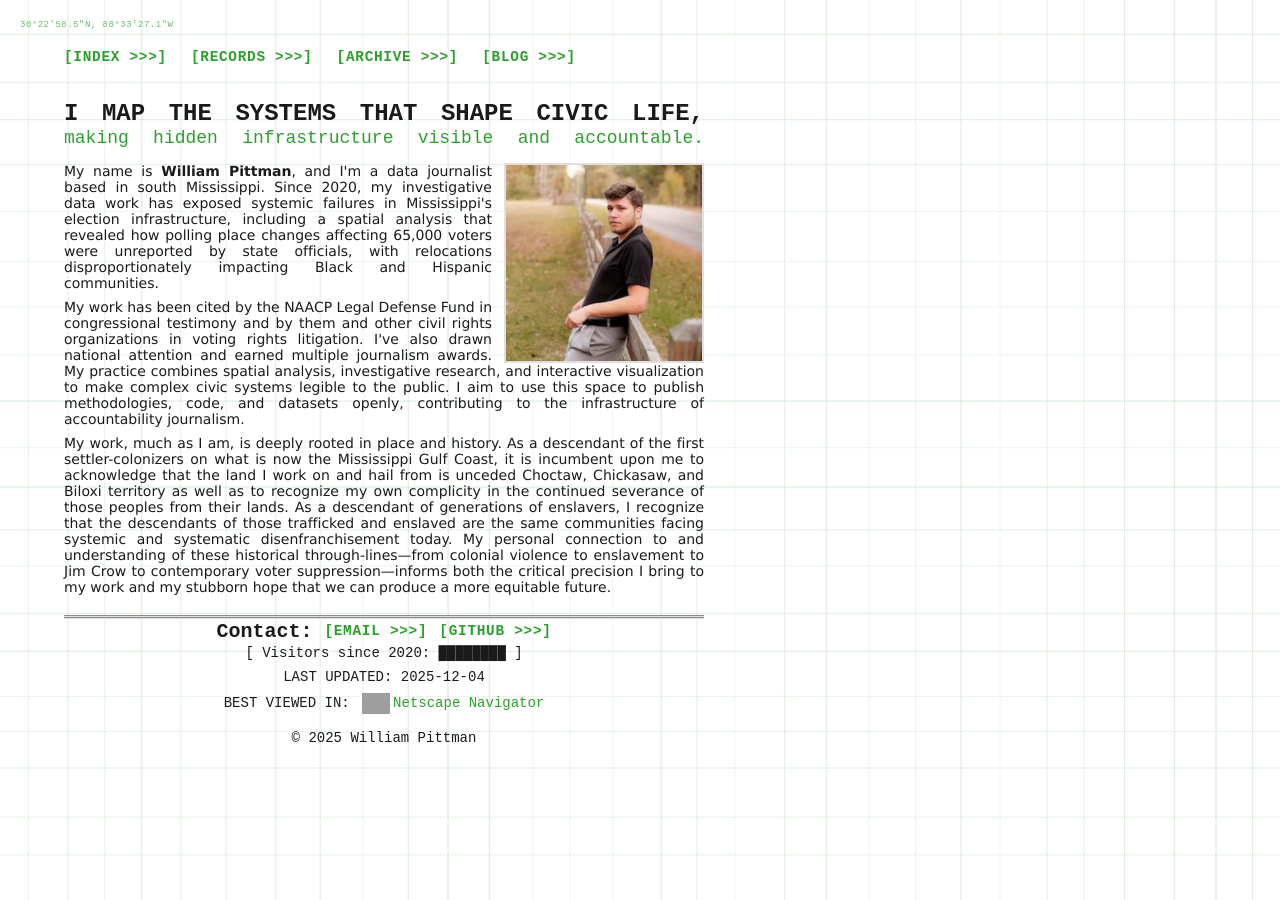
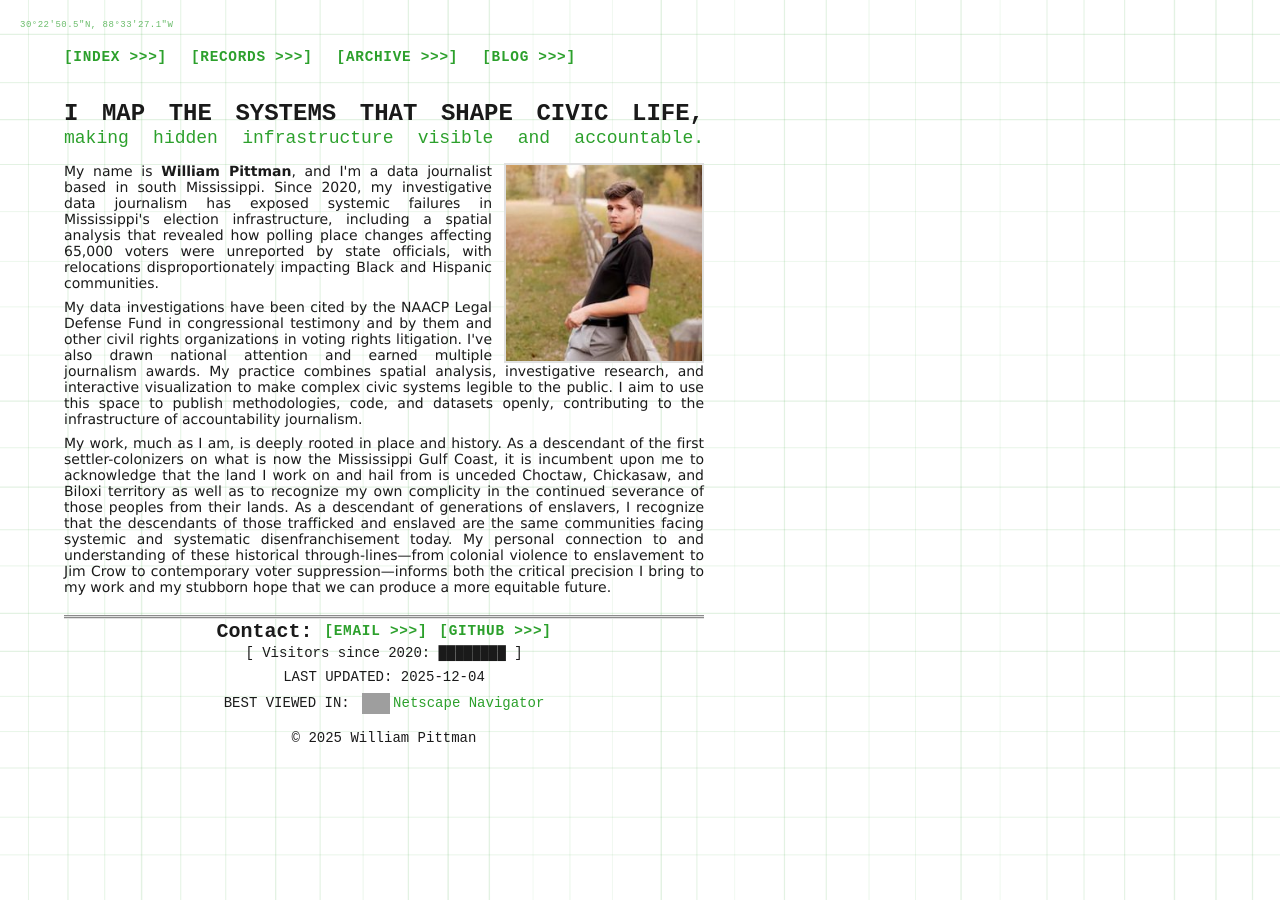
Before and after one commit to liampittman/liampittman.github.io, a Jekyll site: the page built from index.html, in a window 1280 px wide. Built offline with Jekyll 4.4.1, drawn with Linux system fonts in a browser that asks for light colours; grey boxes are pictures that could not be loaded.

Commit message:
Update index.html

```diff
--- a/index.html
+++ b/index.html
@@ -11,8 +11,8 @@ description: Award-winning data journalist William Pittman creates investigative
 
 </div>
 
-<p><img src="{{ '/assets/images/liam-pittman.jpg' | relative_url }}" alt="William Pittman" class="bio-photo"> My name is <strong>William Pittman</strong>, and I'm a data journalist based in south Mississippi. Since 2020, my investigative data work has exposed systemic failures in Mississippi's election infrastructure, including a spatial analysis that revealed how polling place changes affecting 65,000 voters were unreported by state officials, with relocations disproportionately impacting Black and Hispanic communities.</p>
+<p><img src="{{ '/assets/images/liam-pittman.jpg' | relative_url }}" alt="William Pittman" class="bio-photo"> My name is <strong>William Pittman</strong>, and I'm a data journalist based in south Mississippi. Since 2020, my investigative data journalism has exposed systemic failures in Mississippi's election infrastructure, including a spatial analysis that revealed how polling place changes affecting 65,000 voters were unreported by state officials, with relocations disproportionately impacting Black and Hispanic communities.</p>
 
-<p>My work has been cited by the NAACP Legal Defense Fund in congressional testimony and by them and other civil rights organizations in voting rights litigation. I've also drawn national attention and earned multiple journalism awards. My practice combines spatial analysis, investigative research, and interactive visualization to make complex civic systems legible to the public. I aim to use this space to publish methodologies, code, and datasets openly, contributing to the infrastructure of accountability journalism.</p>
+<p>My data investigations have been cited by the NAACP Legal Defense Fund in congressional testimony and by them and other civil rights organizations in voting rights litigation. I've also drawn national attention and earned multiple journalism awards. My practice combines spatial analysis, investigative research, and interactive visualization to make complex civic systems legible to the public. I aim to use this space to publish methodologies, code, and datasets openly, contributing to the infrastructure of accountability journalism.</p>
 
 <p>My work, much as I am, is deeply rooted in place and history. As a descendant of the first settler-colonizers on what is now the Mississippi Gulf Coast, it is incumbent upon me to acknowledge that the land I work on and hail from is unceded Choctaw, Chickasaw, and Biloxi territory as well as to recognize my own complicity in the continued severance of those peoples from their lands. As a descendant of generations of enslavers, I recognize that the descendants of those trafficked and enslaved are the same communities facing systemic and systematic disenfranchisement today. My personal connection to and understanding of these historical through-lines—from colonial violence to enslavement to Jim Crow to contemporary voter suppression—informs both the critical precision I bring to my work and my stubborn hope that we can produce a more equitable future.</p>
```
